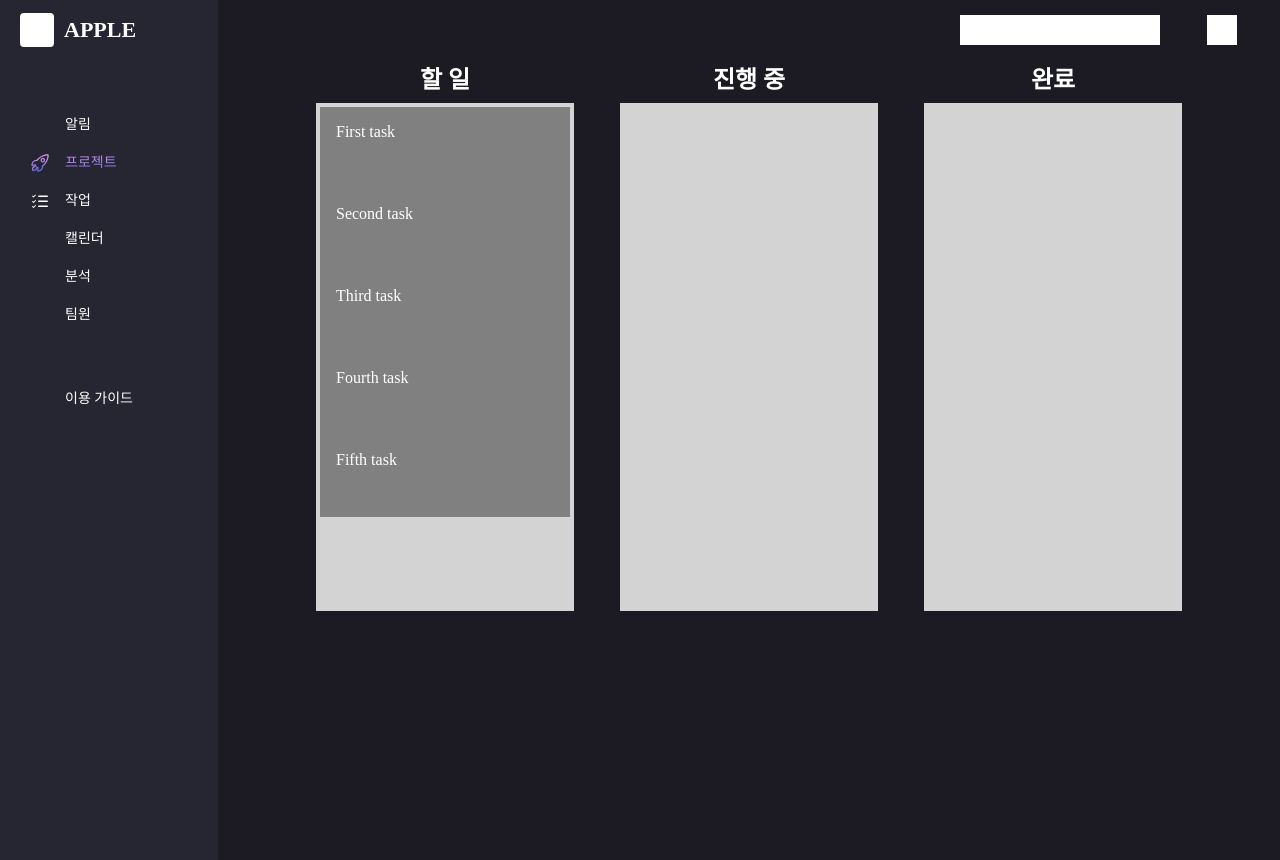
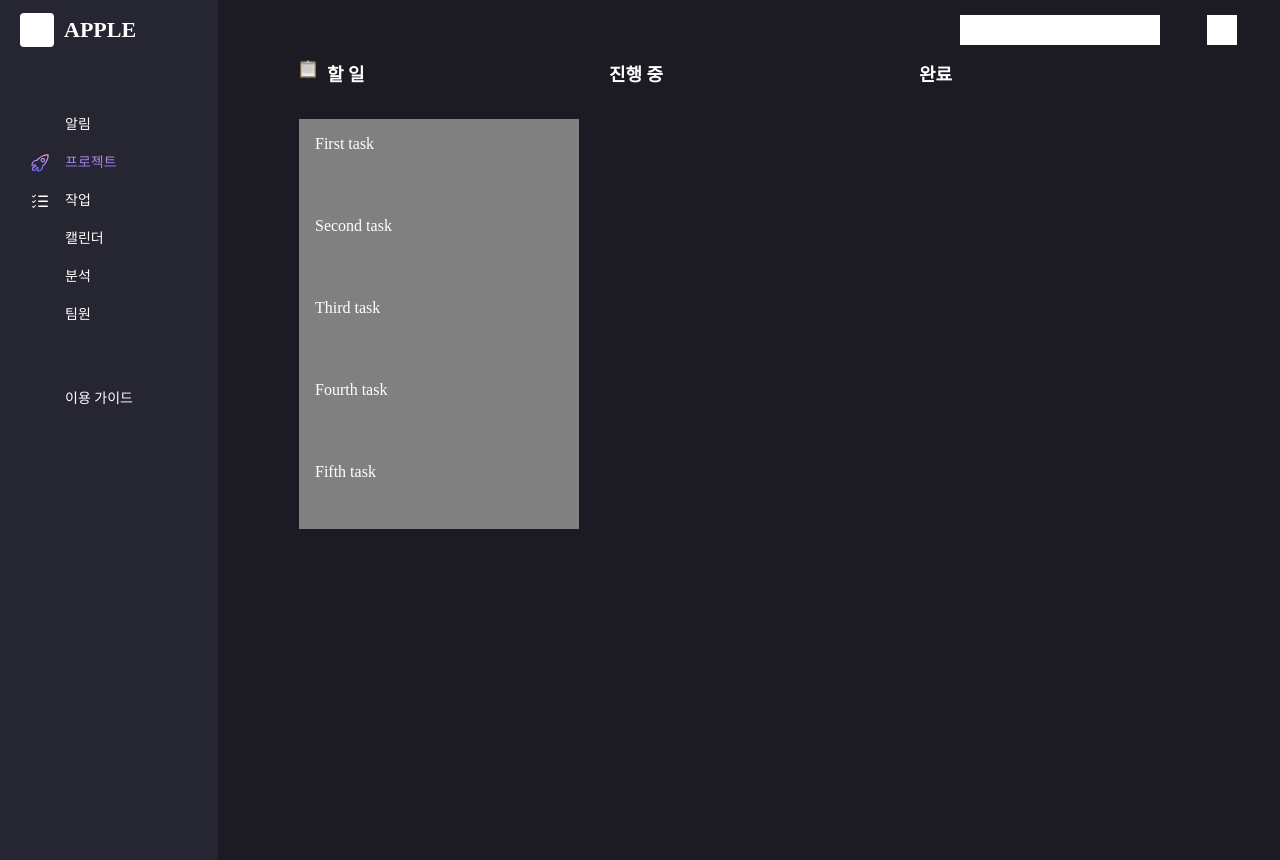
Before and after one commit to Team-PROM/Frontend, a React (Create React App) app in the folder prom/: page /#/ in a window 1280 px wide. Built offline with nearby package versions, Linux system fonts and the light colour scheme; some icons are missing.

Commit message:
이미지 렌더

```diff
--- a/prom/src/components/kanvanDrop.js
+++ b/prom/src/components/kanvanDrop.js
@@ -1,29 +1,39 @@
 import { Droppable } from "react-beautiful-dnd";
 import Item from "./kanvanDrag";
 import { styled } from "styled-components";
+import { ReactComponent as TodoImg } from "../asset/projectPageImg/todo.svg";
+import { ReactComponent as CompleteImg } from "../asset/projectPageImg/complete.svg";
+import { ReactComponent as ProgressImg } from "../asset/projectPageImg/progress.svg";
 
 export default function kanvanDrop({ columnId, column }) {
+  const Img = () => {
+    if (column.title == "할 일") {
+      if (column.title == "진행 중") {
+        console.log(123);
+        if (column.title == "완료") {
+          return <CompleteImg />;
+        }
+        return <ProgressImg />;
+      }
+      return <TodoImg />;
+    }
+  };
+
   return (
     <Wrapper key={columnId}>
-      <h2>{column.title}</h2>
+      <Title>
+        {Img()}
+        {column.title}
+      </Title>
       <Droppable droppableId={columnId} key={columnId}>
         {(provided, snapshot) => {
           return (
-            <div
-              {...provided.droppableProps}
-              ref={provided.innerRef}
-              style={{
-                background: snapshot.isDraggingOver ? "lightblue" : "lightgrey",
-                padding: 4,
-                width: 250,
-                margin: 8,
-                minHeight: 500,
-              }}>
+            <Container {...provided.droppableProps} ref={provided.innerRef}>
               {column.items.map((item, index) => {
                 return <Item item={item} index={index} />;
               })}
               {provided.placeholder}
-            </div>
+            </Container>
           );
         }}
       </Droppable>
@@ -35,4 +45,22 @@ const Wrapper = styled.div`
   display: flex;
   flex-direction: column;
   align-items: center;
+  width: 280px;
+  height: 600px;
 `;
+
+const Title = styled.div`
+  font-size: 18px;
+  font-weight: 600;
+  margin-bottom: 36px;
+  display: flex;
+  width: 280px;
+  > :first-child {
+    margin-right: 10px;
+  }
+`;
+
+const Container = styled.div`
+  width: 280px;
+  height: 600px;
+`;
```
